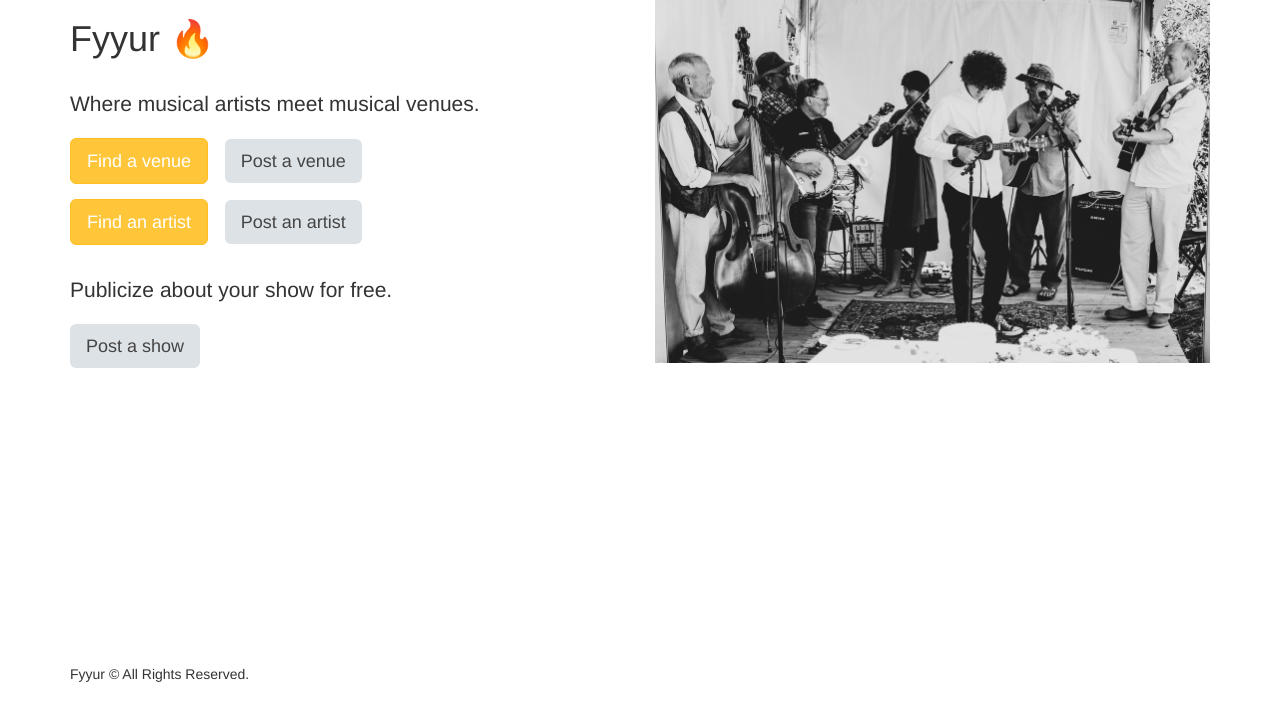
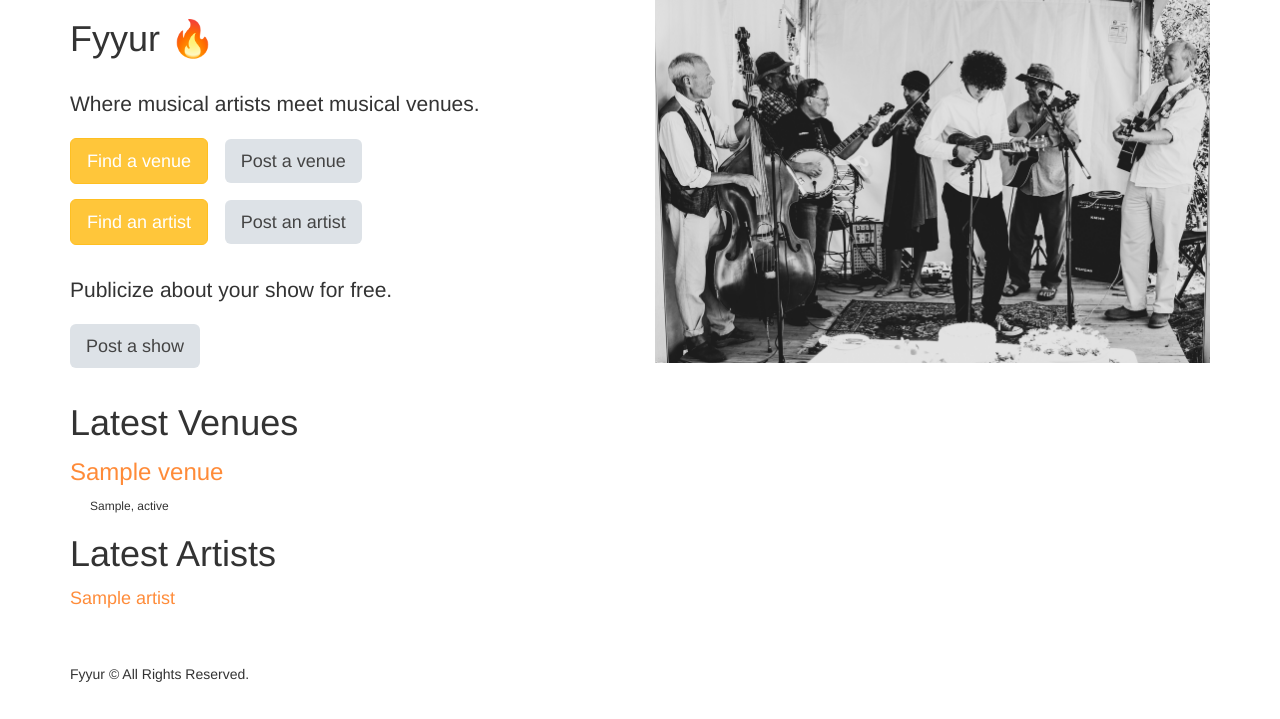
Before and after one commit to msalhab96/fyyur, a Flask app: page / in a window 1280 px wide. Shown: the part 81-800 px from the top of the page. Run offline with Flask 2, Linux system fonts and the light colour scheme; tables that the repository leaves empty hold one stand-in row (values such as "Sample post"); some libraries are stand-ins or nearby versions.

Commit message:
time filtiring added, artist bug fixed

```diff
--- a/app.py
+++ b/app.py
@@ -13,6 +13,7 @@ from logging import Formatter, FileHandler
 from flask_wtf import Form
 from forms import *
 from flask_migrate import Migrate
+from datetime import datetime
 #----------------------------------------------------------------------------#
 # App Config.
 #----------------------------------------------------------------------------#
@@ -71,7 +72,7 @@ class Show(db.Model):
 #----------------------------------------------------------------------------#
 # Filters.
 #----------------------------------------------------------------------------#
-# db.create_all()
+
 def format_datetime(value, format='medium'):
   date = dateutil.parser.parse(value)
   if format == 'full':
@@ -88,7 +89,11 @@ app.jinja_env.filters['datetime'] = format_datetime
 
 @app.route('/')
 def index():
-  return render_template('pages/home.html')
+  latest_venues = Venue.query.order_by(Venue.id.desc()).limit(10)
+  latest_artist = Artist.query.order_by(Artist.id.desc()).limit(10)
+  return render_template('pages/home.html',
+                         latest_venues= latest_venues,
+                         latest_artist= latest_artist)
 
 
 #  Venues
@@ -126,6 +131,16 @@ def show_venue(venue_id):
   for show in shows_in_ven:
     artists_in_venue += Artist.query.filter(Artist.id==show.artist_id).all()
 
+  past_shows = [{"artist_id": item.artist_id,
+                 "artist_name": Artist.query.filter_by(id=item.artist_id).first().name,
+                 "artist_image_link": Artist.query.filter_by(id=item.artist_id).first().image_link,
+                 "start_time": str(item.time)}
+                for item in shows_in_ven if item.time < datetime.now()]
+
+  upcoming_shows = [{"artist_id": item.artist_id,
+                     "artist_name": Artist.query.filter_by(id=item.artist_id).first().name,
+                     "artist_image_link": Artist.query.filter_by(id=item.artist_id).first().image_link,
+                     "start_time": str(item.time)} for item in shows_in_ven if item.time > datetime.now()]
   data = {
     "id": targeted_venue.id,
     "name": targeted_venue.name,
@@ -139,15 +154,10 @@ def show_venue(venue_id):
     "seeking_talent": targeted_venue.seeking_talent,
     "seeking_description": targeted_venue.seeking_description,
     "image_link": targeted_venue.image_link,
-    "past_shows": [{
-      "artist_id": 4,
-      "artist_name": "Guns N Petals",
-      "artist_image_link": "https://images.unsplash.com/photo-1549213783-8284d0336c4f?ixlib=rb-1.2.1&ixid=eyJhcHBfaWQiOjEyMDd9&auto=format&fit=crop&w=300&q=80",
-      "start_time": "2019-05-21T21:30:00.000Z"
-    }],
-    "upcoming_shows": [],
-    "past_shows_count": 1,
-    "upcoming_shows_count": 0,
+    "past_shows": past_shows,
+    "upcoming_shows": upcoming_shows,
+    "past_shows_count": len(past_shows),
+    "upcoming_shows_count": len(upcoming_shows),
 
   }
   return render_template('pages/show_venue.html', venue=data)
@@ -205,35 +215,35 @@ def delete_venue(venue_id):
 #  ----------------------------------------------------------------
 @app.route('/artists')
 def artists():
-  # TODO: replace with real data returned from querying the database
   data = [{"id": item.id, "name": item.name} for item in Artist.query.all()]
   return render_template('pages/artists.html', artists=data)
 
 @app.route('/artists/search', methods=['POST'])
 def search_artists():
-  # TODO: implement search on artists with partial string search. Ensure it is case-insensitive.
-  # seach for "A" should return "Guns N Petals", "Matt Quevado", and "The Wild Sax Band".
-  # search for "band" should return "The Wild Sax Band".
   term = request.form.get('search_term', '')
   all_matches = Artist.query.filter(Artist.name.ilike("%" + term + "%")).all()
   response = {"count": len(all_matches), "data":[]}
   for item in all_matches:
     response['data'].append({"id": item.id, "name": item.name, "num_upcoming_shows": Show.query.filter_by(artist_id=item.id).count()})
-  # response={
-  #   "count": 1,
-  #   "data": [{
-  #     "id": 4,
-  #     "name": "Guns N Petals",
-  #     "num_upcoming_shows": 0,
-  #   }]
-  # }
   return render_template('pages/search_artists.html', results=response, search_term=request.form.get('search_term', ''))
 
 @app.route('/artists/<int:artist_id>')
 def show_artist(artist_id):
-  # shows the venue page with the given venue_id
-  # TODO: replace with real venue data from the venues table, using venue_id
   targeted_artist = Artist.query.filter_by(id=artist_id).first()
+  targeted_shows = Show.query.filter_by(artist_id=artist_id).all()
+
+  past_shows = [{"venue_id": item.venue_id,
+                "venue_name": Venue.query.filter_by(id=item.venue_id).first().name,
+                "venue_image_link": Venue.query.filter_by(id=item.venue_id).first().image_link,
+                "start_time": str(item.time)}
+                for item in targeted_shows if item.time < datetime.now()]
+
+  upcoming_show = [{"venue_id": item.venue_id,
+                "venue_name": Venue.query.filter_by(id=item.venue_id).first().name,
+                "venue_image_link": Venue.query.filter_by(id=item.venue_id).first().image_link,
+                "start_time": str(item.time)}
+                for item in targeted_shows if item.time > datetime.now()]
+
   data = {
     "id": artist_id,
     "name": targeted_artist.name,
@@ -246,20 +256,15 @@ def show_artist(artist_id):
     "seeking_venue": targeted_artist.seeking_venue,
     "seeking_description": targeted_artist.seeking_description,
     "image_link": targeted_artist.image_link,
-    "past_shows": [{
-      "venue_id": 1,
-      "venue_name": "The Musical Hop",
-      "venue_image_link": "https://images.unsplash.com/photo-1543900694-133f37abaaa5?ixlib=rb-1.2.1&ixid=eyJhcHBfaWQiOjEyMDd9&auto=format&fit=crop&w=400&q=60",
-      "start_time": "2019-05-21T21:30:00.000Z"
-    }],
-    "upcoming_shows": [],
-    "past_shows_count": 1,
-    "upcoming_shows_count": 0,
+    "past_shows": past_shows,
+    "upcoming_shows": upcoming_show,
+    "past_shows_count": len(past_shows),
+    "upcoming_shows_count": len(upcoming_show),
   }
   try:
     data['genres'] = data['genres'].split(',')
   except:
-    pass
+    data['genres'] = []
   return render_template('pages/show_artist.html', artist=data)
 
 #  Update
--- a/templates/forms/new_artist.html
+++ b/templates/forms/new_artist.html
@@ -26,11 +26,11 @@
       <div class="form-group">
         <label for="genres">Genres</label>
         <small>Ctrl+Click to select multiple</small>
-        {{ form.genres(class_ = 'form-control', placeholder='Genres, separated by commas', id=form.state, autofocus = true) }}
+        {{ form.genres(class_ = 'form-control', placeholder='Genres, separated by commas', autofocus = true) }}
       </div>
       <div class="form-group">
           <label for="genres">Facebook Link</label>
-          {{ form.facebook_link(class_ = 'form-control', placeholder='http://', id=form.state, autofocus = true) }}
+          {{ form.facebook_link(class_ = 'form-control', placeholder='http://', autofocus = true) }}
         </div>
       <input type="submit" value="Create Venue" class="btn btn-primary btn-lg btn-block">
     </form>
--- a/templates/forms/new_venue.html
+++ b/templates/forms/new_venue.html
@@ -30,11 +30,11 @@
       <div class="form-group">
         <label for="genres">Genres</label>
         <small>Ctrl+Click to select multiple</small>
-        {{ form.genres(class_ = 'form-control', placeholder='Genres, separated by commas', id=form.state, autofocus = true) }}
+        {{ form.genres(class_ = 'form-control', placeholder='Genres, separated by commas', autofocus = true) }}
       </div>
       <div class="form-group">
           <label for="genres">Facebook Link</label>
-          {{ form.facebook_link(class_ = 'form-control', placeholder='http://', id=form.state, autofocus = true) }}
+          {{ form.facebook_link(class_ = 'form-control', placeholder='http://', autofocus = true) }}
         </div>
       <input type="submit" value="Create Venue" class="btn btn-primary btn-lg btn-block">
     </form>
--- a/templates/pages/home.html
+++ b/templates/pages/home.html
@@ -22,4 +22,21 @@
 		<img id="front-splash" src="{{ url_for('static',filename='img/front-splash.jpg') }}" alt="Front Photo of Musical Band" />
 	</div>
 </div>
+
+<div>
+	<h1> Latest Venues </h1>
+	{% for venue in latest_venues %}
+		<h3 style="color:rgb(255, 139, 56)"> {{ venue.name }} </h4>
+
+		<h6 style="padding-left:20px;"> {{ venue.city }}, {{venue.state}}</h6>
+	{% endfor %}
+</div>
+
+<div>
+	<h1> Latest Artists </h1>
+	{% for artist in latest_artist %}
+		<a href="/artists/{{artist.id}}"><h4> {{ artist.name }} </h4></a>
+	{% endfor %}
+</div>
+
 {% endblock %}
--- a/templates/pages/venues.html
+++ b/templates/pages/venues.html
@@ -11,7 +11,6 @@
 				<div class="item">
 					<h5>{{ venue.name }}</h5>
 				</div>
-				<button> Delete </button>
 			</a>
 		</li>
 		{% endfor %}
```
